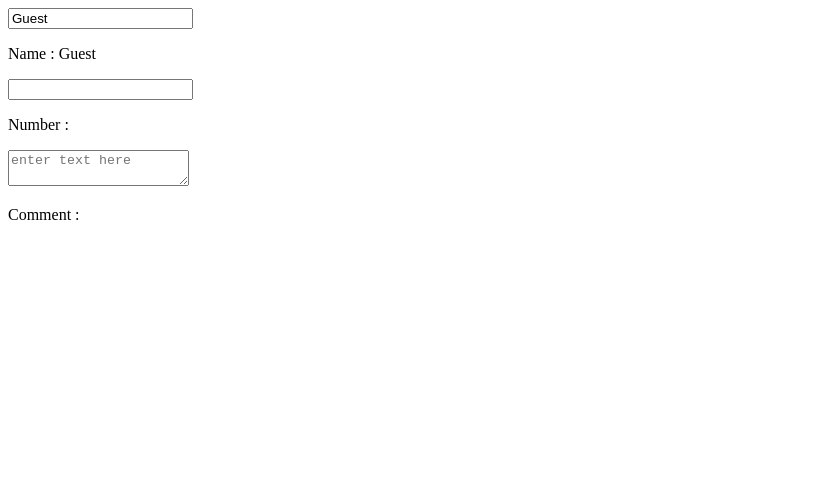
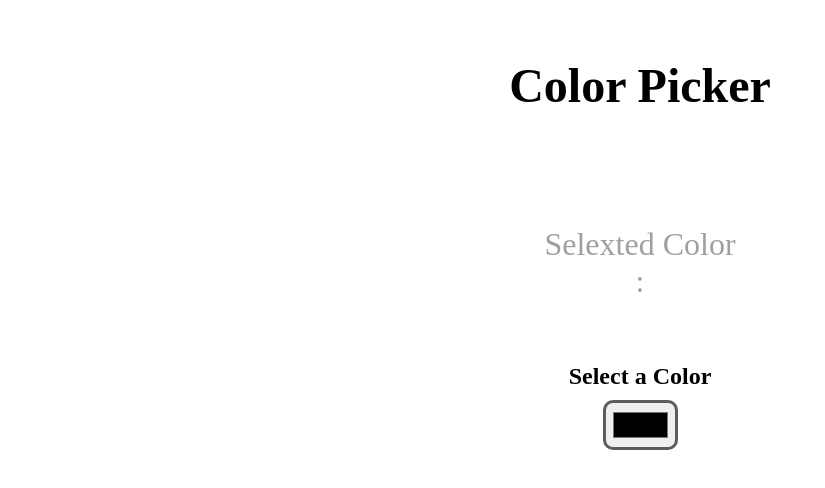
Before and after one commit to kumar-kanhaiya/WebDevlopment, a React (Vite) app in the folder my-react-app/: page / in a window 1280 px wide. Shown: the top 488 px of the page, without its empty margins (0-825 px from the left). Built offline with nearby package versions, Linux system fonts and the light colour scheme.

Commit message:
Add files via upload

```diff
--- a/my-react-app/src/App.jsx
+++ b/my-react-app/src/App.jsx
@@ -9,7 +9,8 @@
 // import Button from "./Button";
 // import MyComponent from "./MyComponent";
 // import Counter from "./Counter";
-import Component from "./Component";
+// import Component from "./Component";
+import ColorChange from "./ColorChange";
 function App() {
   // const fruits = [{name:"apple" , calories: 95},
   //                    {name:"orange", calories: 45},
@@ -30,7 +31,9 @@ function App() {
     {/* <MyComponent></MyComponent> */}
     {/* <Counter></Counter> */}
 
-    <Component></Component>
+    {/* <Component></Component>
+     */}
+     <ColorChange></ColorChange>
 
     {/* <Button></Button> */}
 
--- /dev/null
+++ b/my-react-app/src/ColorChange.jsx
@@ -0,0 +1,26 @@
+import React, {useState} from 'react'
+
+function ColorChange(){
+
+    const [Color , SetColor] = useState();
+
+    function handeleColor(event){
+        SetColor(event.target.value);
+    }
+
+    return(
+        <>
+            <div className='container'>
+                <h1>Color Picker </h1>
+                <div className='color-display'
+                style={{backgroundColor: Color}}>
+                    <p>Selexted Color : {Color}</p>
+                </div>
+                <label htmlFor="">Select a Color</label>
+                <input type="color" value={Color} onChange={handeleColor} />
+            </div>
+        </>
+    )
+
+}
+export default ColorChange;
--- a/my-react-app/src/Component.jsx
+++ b/my-react-app/src/Component.jsx
@@ -5,6 +5,7 @@ function Component(){
     const [name,setName] = useState("Guest");
     const [quantity , setQuentity] = useState();
     const [comment , setComment] = useState("");
+    const [payment,setPayment] = useState();
 
     function handleNameChange(event){
         setName(event.target.value)
@@ -16,6 +17,9 @@ function Component(){
 
     function handeleCommentChange(event){
         setComment(event.target.value)
+    }
+    function handelePaymentChange(event){
+        setPayment(event.target.value)
     }
     return(
         <>
@@ -30,6 +34,15 @@ function Component(){
                 type="text"
                 onChange={ handeleCommentChange} />
                 <p>Comment : {comment}</p>
+
+                <select value={payment} onChange={handelePaymentChange}>
+                    <option value="">Select an option</option>
+                    <option value="visa" >VISA</option>
+                    <option value="Mastercard" >MasterCard</option>
+                    <option value="Giftcard" >GiftCard</option>
+                    <option value="COD" >COD</option>
+                </select>
+                <p>Payment: {payment}</p>
             </div>
         </>
     )
--- a/my-react-app/src/index.css
+++ b/my-react-app/src/index.css
@@ -58,4 +58,49 @@
  }
 .counter-button:hover{
   background-color: black;
+
+
  }
+
+ .color-display{
+   height: 200px;
+   width: 200px;
+   display: flex;
+   align-items: center;
+   justify-content: center;
+   /* border: 1px solid black; */
+   border-radius: 15px;
+   transition: 0.25s ease;
+
+
+ }
+ .container h1{
+   margin: 50px;
+   font-size: 3rem;
+
+ }
+ .container{
+
+   display: flex;
+   flex-direction: column;
+   align-items: center;
+   justify-content: center;
+ }
+ .color-display p{
+   color: hsla(0, 0%, 0%, 0.377);
+   font-size: 2rem;
+   text-align: center;
+ }
+ label{
+   font-size: 1.5rem;
+   font-weight: bold;
+   margin-bottom: 10px;
+
+ }
+ input[type="color"]{
+   width: 75px;
+   height: 50px;
+   padding: 5px;
+   border-radius: 10px;
+   border: 3px solid hsla(0, 0%, 0%, 0.61) ;
+ }
```
